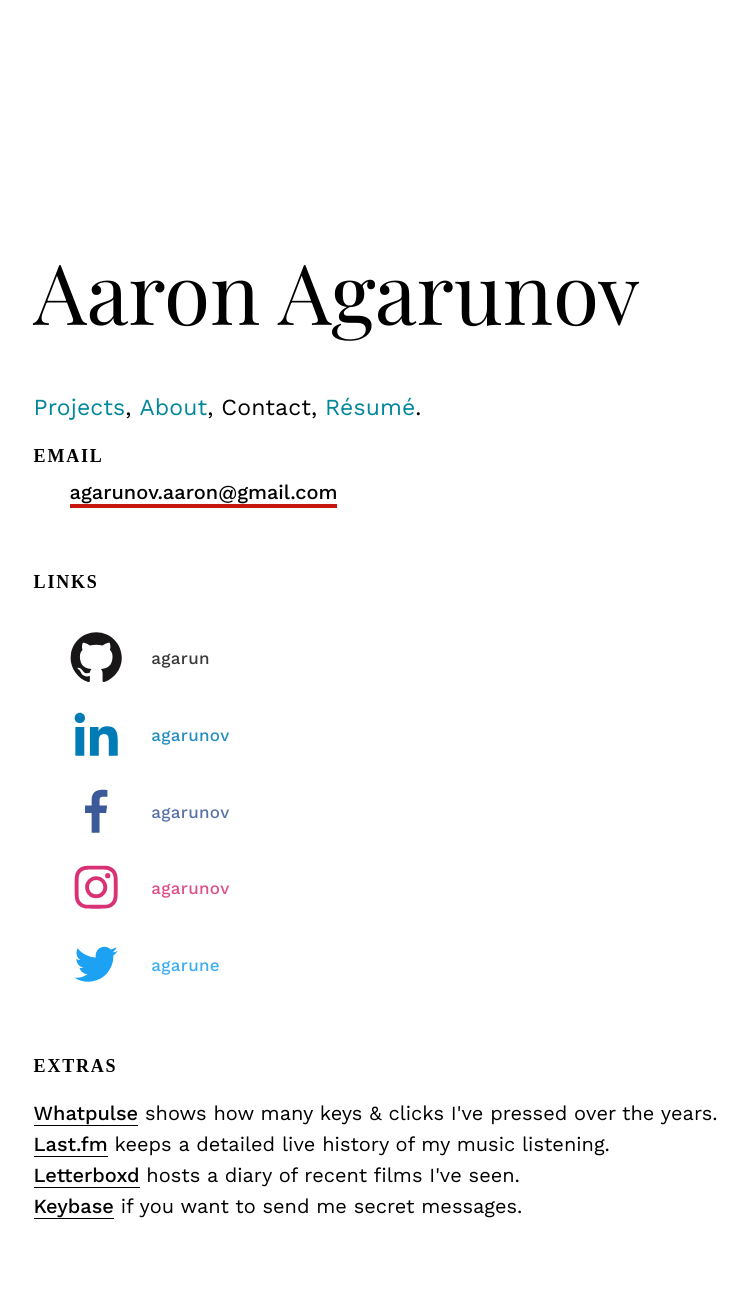
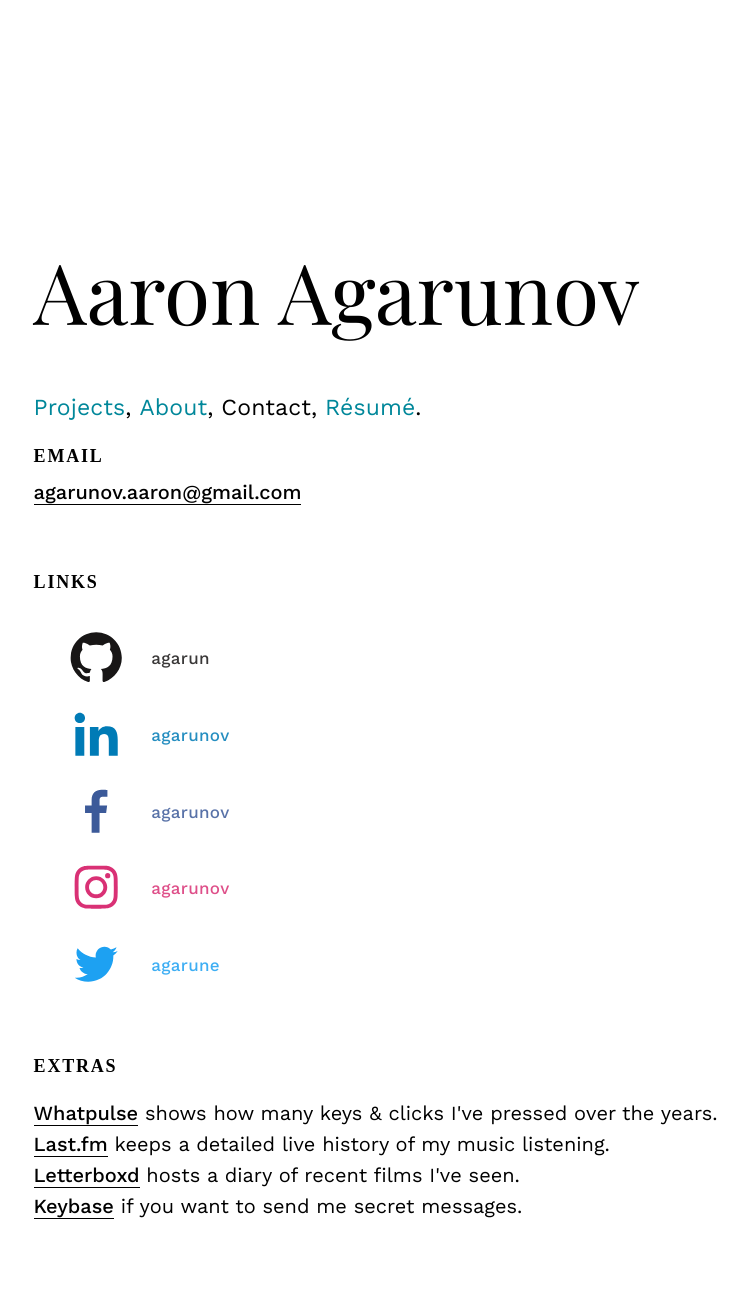
Before and after one commit to agarun/agarun.github.io, a Jekyll site: the page built from _pages/contact.html, in a window 1280 px wide. Shown: the whole page, without its empty margins (184-932 px from the left). Built offline with Jekyll 4.4.1, drawn with Linux system fonts in a browser that asks for light colours; some web fonts are replaced.

Commit message:
Fix contact.html anchor elements

```diff
--- a/_pages/contact.html
+++ b/_pages/contact.html
@@ -6,7 +6,7 @@ permalink: /contact/
 <div class="email">
   <a href="" class="title">email</a> <!-- TODO: clicking copies the email and shows a short quick popup -->
   <span class="about">
-    <a href="mailto:agarunov.aaron@gmail.com" class="url link-snap">
+    <a href="mailto:agarunov.aaron@gmail.com" class="link-snap">
     agarunov.aaron@gmail.com
     </a>
   </span>
--- a/_sass/_layout.scss
+++ b/_sass/_layout.scss
@@ -341,10 +341,6 @@ main {
   span {
     display: block;
     margin-top: 10px;
-    margin-left: 36px;
-    a {
-      border-bottom: 4px solid #c71610;
-    }
   }
 }
 
```
